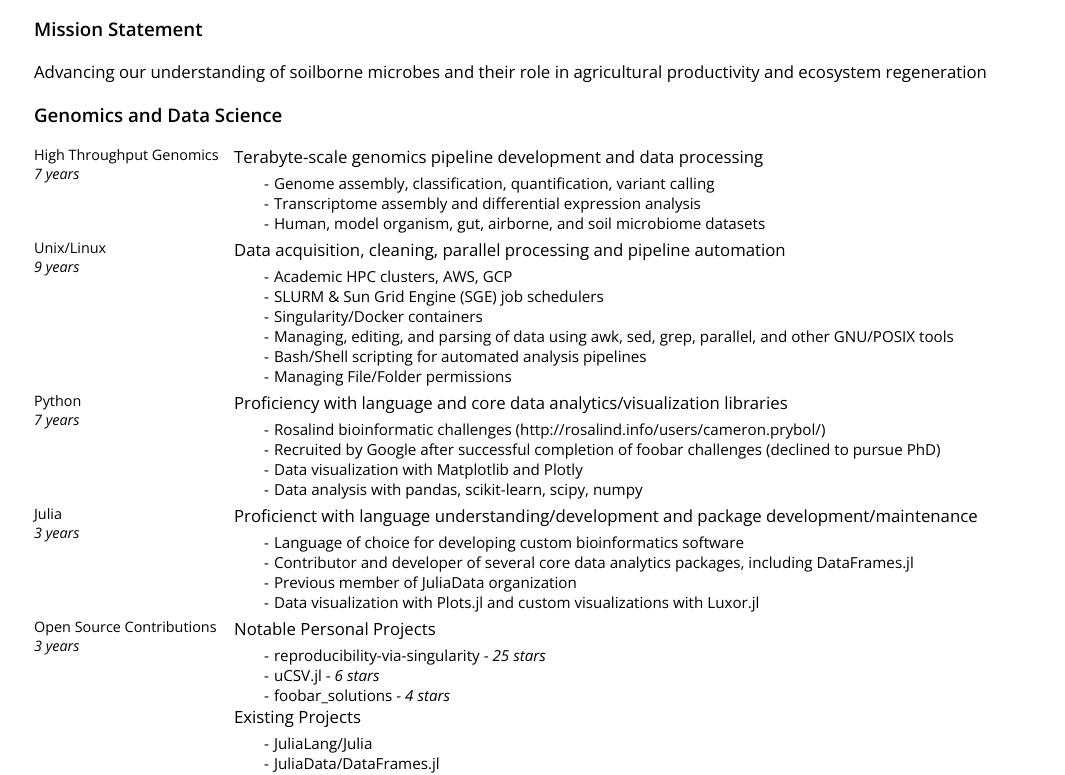
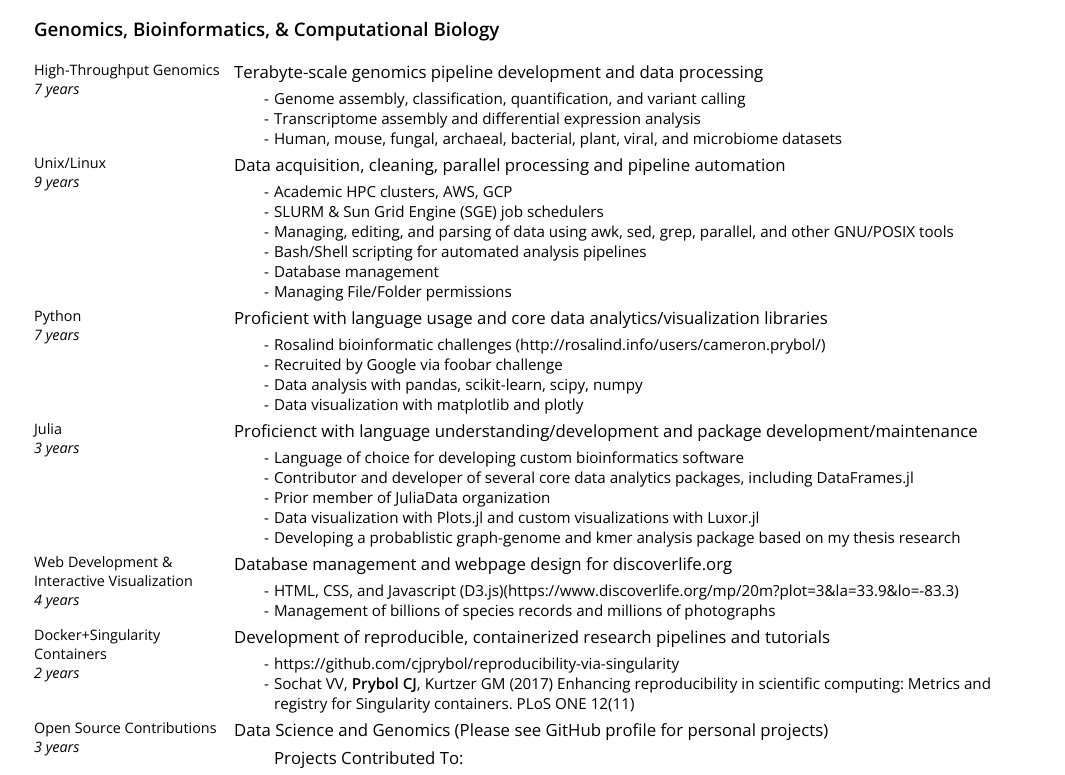
Before and after one commit to cjprybol/CV, a plain HTML site: page index.html in a window 1280 px wide. Shown: the part 162-937 px from the top of the page, without its empty margins (106-1171 px from the left). Drawn offline with nearby package versions, Linux system fonts and the light colour scheme.

Commit message:
Element Genomics application

```diff
--- a/index.html
+++ b/index.html
@@ -33,24 +33,17 @@
 		</p>
 	-->
 
-<section id="mission statement" class="level3">
-	<h3>Mission Statement</h3>
-	<p>
-		Advancing our understanding of soilborne microbes and their role in agricultural productivity and ecosystem regeneration
-	</p>
-</section>
-
-<section id="genomics-and-data-science" class="level3">
-	<h3>Genomics and Data Science</h3>
+<section id="genomics-and-bioinformatics" class="level3">
+	<h3>Genomics, Bioinformatics, & Computational Biology</h3>
 	<dl>
 		<p>
-			<dt>High Throughput Genomics<br><em>7 years</em></dt>
+			<dt>High-Throughput Genomics<br><em>7 years</em></dt>
 			<dd>
 				<p>Terabyte-scale genomics pipeline development and data processing</p>
 				<ul>
-					<li>Genome assembly, classification, quantification, variant calling</li>
+					<li>Genome assembly, classification, quantification, and variant calling</li>
 					<li>Transcriptome assembly and differential expression analysis</li>
-					<li>Human, model organism, gut, airborne, and soil microbiome datasets</li>
+					<li>Human, mouse, fungal, archaeal, bacterial, plant, viral, and microbiome datasets</li>
 				</ul>
 			</dd>
 		</p>
@@ -62,9 +55,9 @@
 				<ul>
 					<li>Academic HPC clusters, AWS, GCP</li>
 					<li>SLURM & Sun Grid Engine (SGE) job schedulers</li>
-					<li>Singularity/Docker containers</li>
 					<li>Managing, editing, and parsing of data using awk, sed, grep, parallel, and other GNU/POSIX tools</li>
 					<li>Bash/Shell scripting for automated analysis pipelines</li>
+					<li>Database management</li>
 					<li>Managing File/Folder permissions</li>
 				</ul>
 			</dd>
@@ -73,12 +66,12 @@
 		<p>
 			<dt>Python<br><em>7 years</em></dt>
 			<dd>
-				<p>Proficiency with language and core data analytics/visualization libraries<p>
+				<p>Proficient with language usage and core data analytics/visualization libraries<p>
 				<ul>
 					<li>Rosalind bioinformatic challenges (http://rosalind.info/users/cameron.prybol/)</li>
-					<li>Recruited by Google after successful completion of foobar challenges (declined to pursue PhD)</li>
-					<li>Data visualization with Matplotlib and Plotly</li>
+					<li>Recruited by Google via foobar challenge</li>
 					<li>Data analysis with pandas, scikit-learn, scipy, numpy</li>
+					<li>Data visualization with matplotlib and plotly</li>
 				</ul>
 			</dd>
 		</p>
@@ -90,8 +83,30 @@
 				<ul>
 					<li>Language of choice for developing custom bioinformatics software</li>
 					<li>Contributor and developer of several core data analytics packages, including DataFrames.jl</li>
-					<li>Previous member of JuliaData organization</li>
+					<li>Prior member of JuliaData organization</li>
 					<li>Data visualization with Plots.jl and custom visualizations with Luxor.jl</li>
+					<li>Developing a probablistic graph-genome and kmer analysis package based on my thesis research</li>
+				</ul>
+			</dd>
+		</p>
+		<p>
+			<dt>Web Development & Interactive Visualization<br><em>4 years</em></dt>
+			<dd>
+				<p>Database management and webpage design for discoverlife.org</p>
+				<ul>
+					<li>HTML, CSS, and Javascript (D3.js)(https://www.discoverlife.org/mp/20m?plot=3&la=33.9&lo=-83.3)</li>
+					<li>Management of billions of species records and millions of photographs</li>
+				</ul>
+			</dd>
+		</p>
+		<p>
+			<dt>Docker+Singularity Containers<br><em>2 years</em></dt>
+			<dd>
+				<p>Development of reproducible, containerized research pipelines and tutorials</p>
+				<ul>
+					<li>https://github.com/cjprybol/reproducibility-via-singularity</li>
+					<li>Sochat VV, <b>Prybol CJ</b>, Kurtzer GM (2017) Enhancing reproducibility in scientific computing: Metrics and
+						registry for Singularity containers. PLoS ONE 12(11)</li>
 				</ul>
 			</dd>
 		</p>
@@ -99,16 +114,13 @@
 		<p>
 			<dt>Open Source Contributions<br><em>3 years</em></dt>
 			<dd>
-				<p>Notable Personal Projects</p>
+				<p>
+					Data Science and Genomics (Please see GitHub profile for personal projects)
+				</p>
 				<ul>
-					<li>reproducibility-via-singularity - <em>25 stars</em></li>
-					<li>uCSV.jl - <em>6 stars</em></li>
-					<li>foobar_solutions - <em>4 stars</em></li>
-				</ul>
-			</dd>
-			<dd>
-				<p>Existing Projects</p>
-				<ul>
+					<p>
+						Projects Contributed To:
+					</p>
 					<li>JuliaLang/Julia</li>
 					<li>JuliaData/DataFrames.jl</li>
 					<li>JuliaGraphs/LightGraphs.jl</li>
@@ -134,9 +146,6 @@
 				<dt>PhD<br><em>2015-2019</em></dt>
 				<dd>
 					<p>Genetics, Stanford University, Stanford, CA</p>
-					<ul>
-						<li>Incomplete</li>
-					</ul>
 				</dd>
 			</dl>
 		</p>
```
Also changed, not shown: 1 other file.
